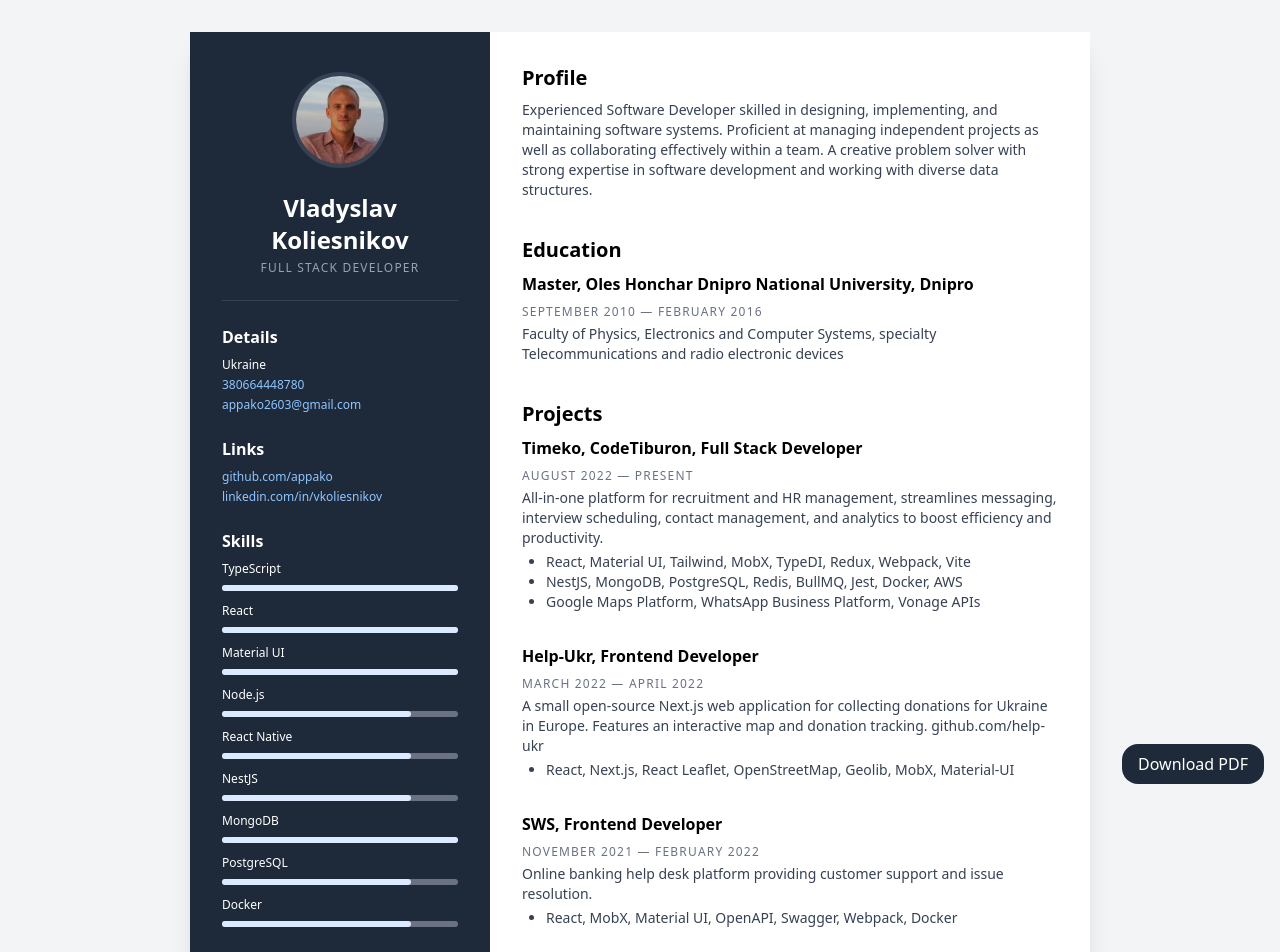
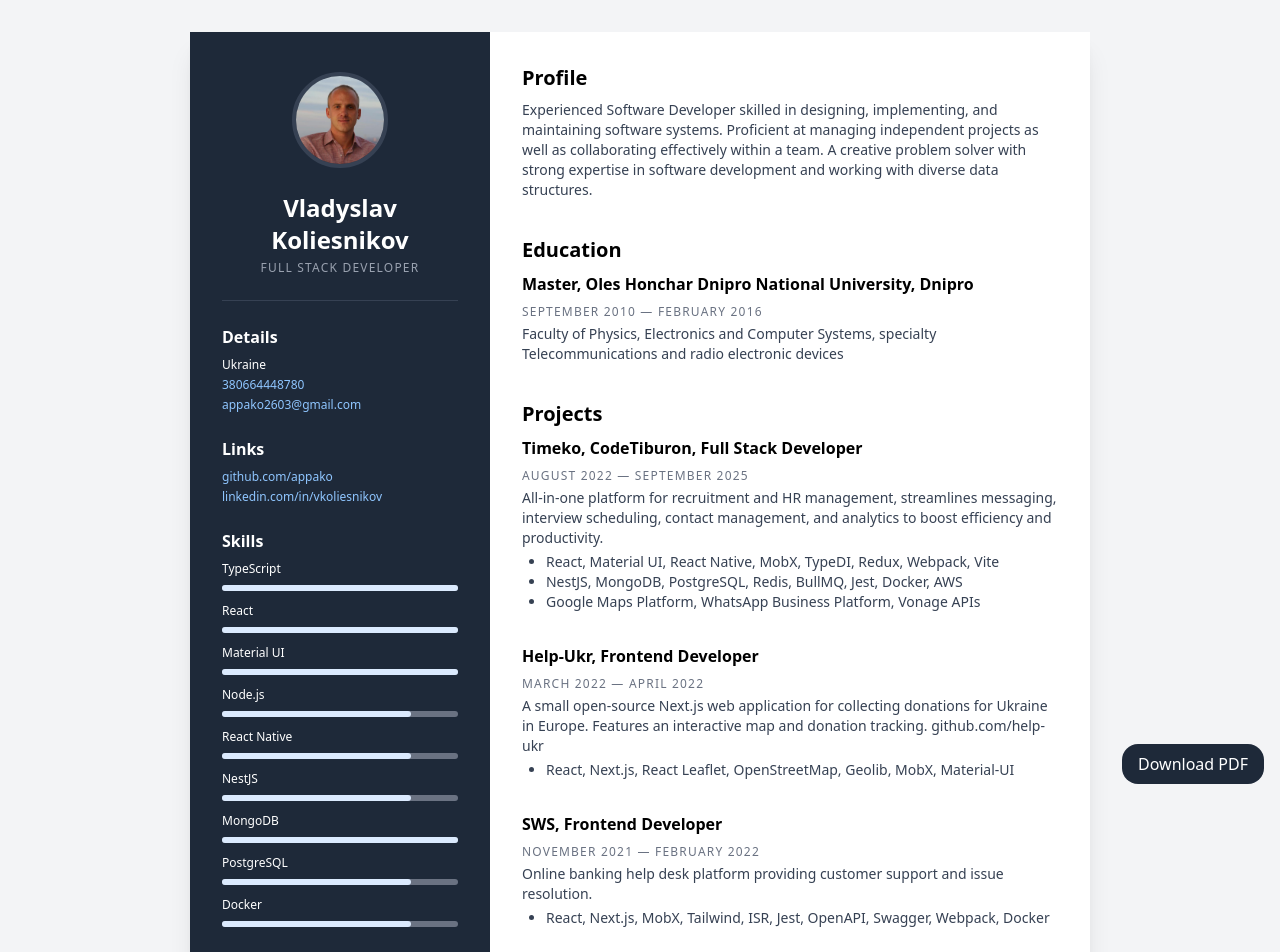
Before and after one commit to appako/appako.github.io, a React app: page / in a window 1280 px wide. Shown: the top 952 px of the page. Built offline with nearby package versions, Linux system fonts and the light colour scheme.

Commit message:
Update resume

```diff
--- a/src/resume.tsx
+++ b/src/resume.tsx
@@ -72,13 +72,13 @@ export const Resume: FC = () => {
           <SectionWrapper>
             <SectionName>Projects</SectionName>
             <SectionTitle>Timeko, CodeTiburon, Full Stack Developer</SectionTitle>
-            <SectionSubTitle>August 2022 — Present</SectionSubTitle>
+            <SectionSubTitle>August 2022 — September 2025</SectionSubTitle>
             <SectionContent>
               All-in-one platform for recruitment and HR management, streamlines messaging, interview scheduling,
               contact management, and analytics to boost efficiency and productivity.
             </SectionContent>
             <SectionList>
-              <li>React, Material UI, Tailwind, MobX, TypeDI, Redux, Webpack, Vite</li>
+              <li>React, Material UI, React Native, MobX, TypeDI, Redux, Webpack, Vite</li>
               <li>NestJS, MongoDB, PostgreSQL, Redis, BullMQ, Jest, Docker, AWS</li>
               <li>Google Maps Platform, WhatsApp Business Platform, Vonage APIs</li>
             </SectionList>
@@ -103,7 +103,7 @@ export const Resume: FC = () => {
               Online banking help desk platform providing customer support and issue resolution.
             </SectionContent>
             <SectionList>
-              <li>React, MobX, Material UI, OpenAPI, Swagger, Webpack, Docker</li>
+              <li>React, Next.js, MobX, Tailwind, ISR, Jest, OpenAPI, Swagger, Webpack, Docker</li>
             </SectionList>
           </SectionWrapper>
 
```
